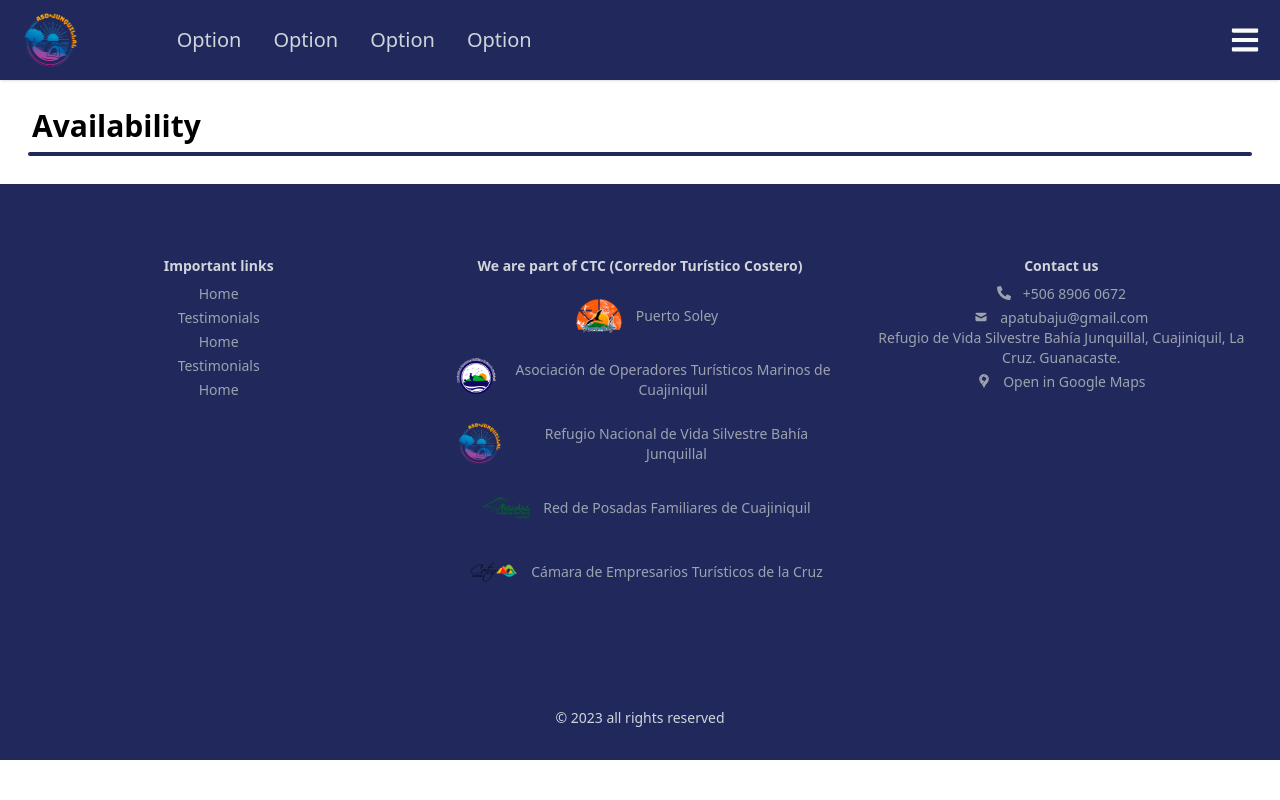
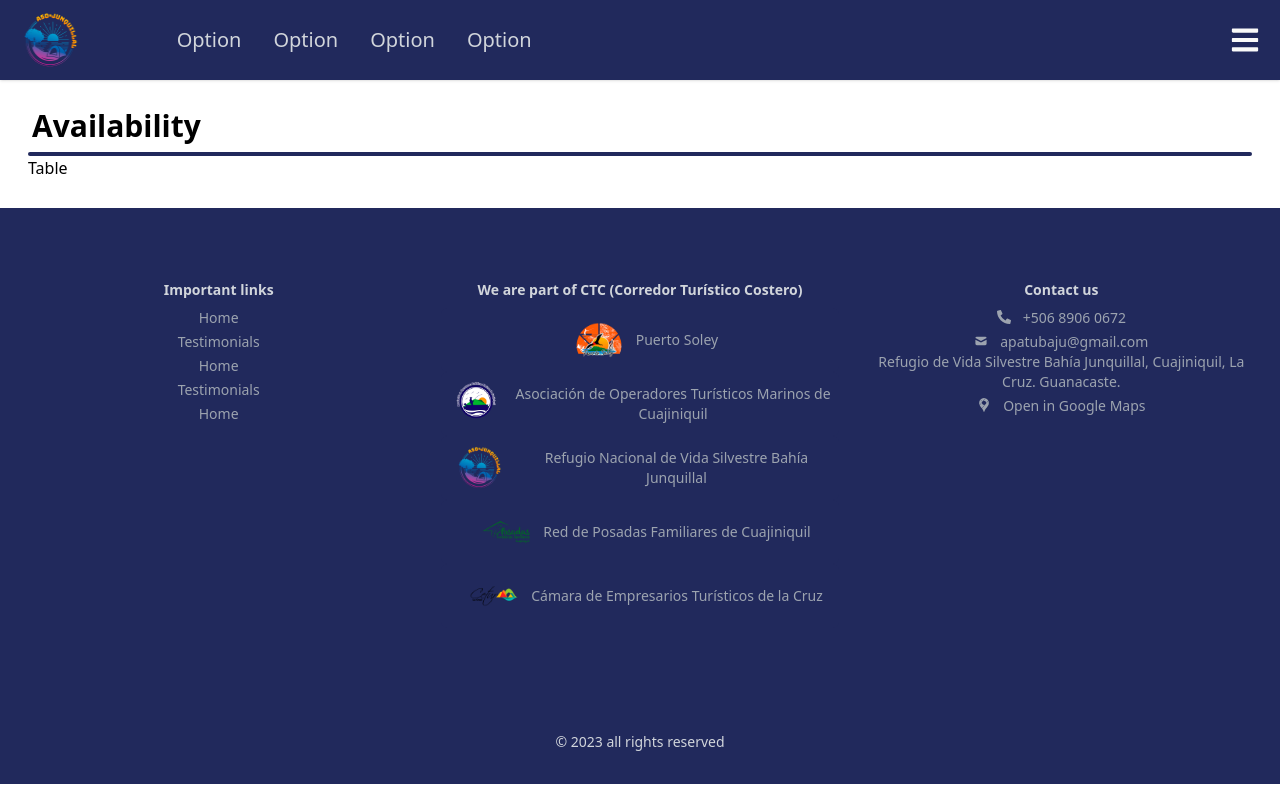
Before and after one commit to estebancb03/LosOsitos_ci0128_23a, a React (Vite) app in the folder src/Frontend/: page /operator/availability in a window 1280 px wide. Built offline with nearby package versions, Linux system fonts and the light colour scheme.

Commit message:
Se agrega tabla a la pagina de Disponibilidad

```diff
--- a/src/Frontend/src/pages/Availability.jsx
+++ b/src/Frontend/src/pages/Availability.jsx
@@ -1,4 +1,5 @@
 import Title from "../components/Title";
+import Table from "../components/Table";
 import Container from "../components/Container";
 import Footer from "../components/Footer/Footer";
 import NavMenu from "../components/NavMenu/NavMenu";
@@ -8,6 +9,9 @@ const Availability = () => {
     <NavMenu />
     <Container>
       <Title name="Availability" />
+      <Table>
+
+      </Table>
     </Container>
     <Footer />
   </div>;
```
